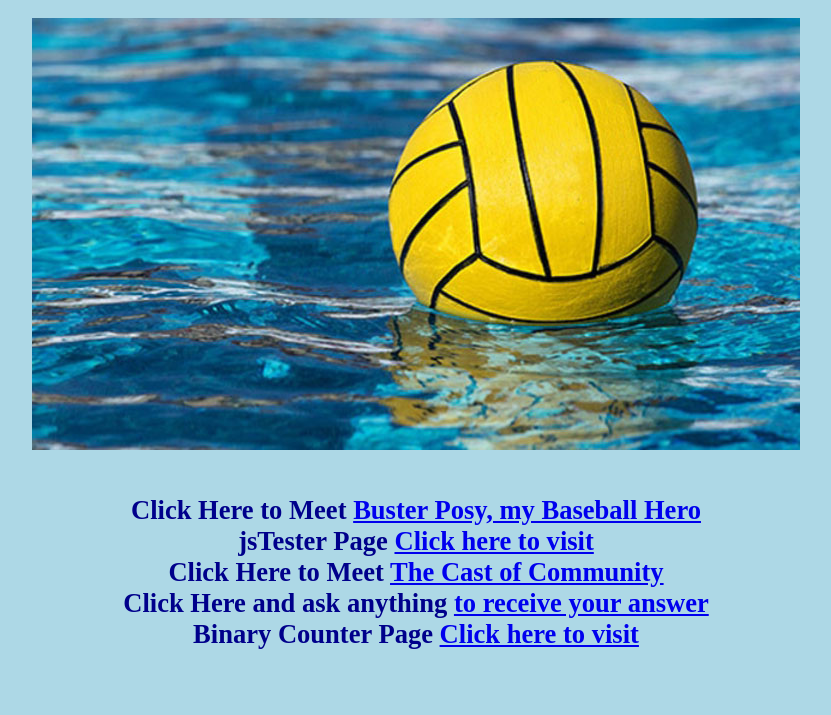
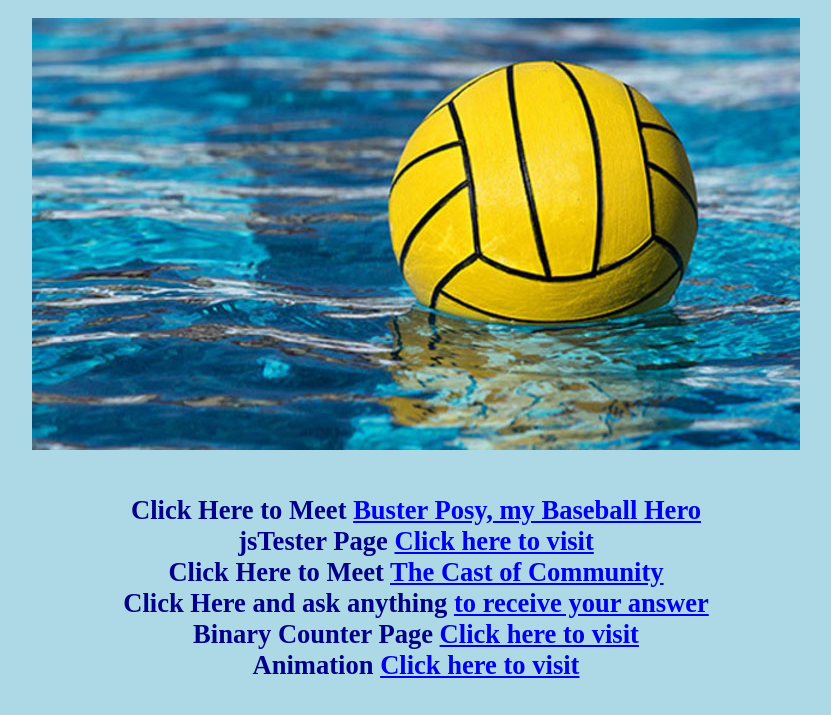
Before and after one commit to p3hohman24/myWebsite, a plain HTML site: page index.html in a window 1280 px wide. Shown: the part 48-763 px from the top of the page, without its empty margins (224-1055 px from the left). Drawn offline with Linux system fonts and the light colour scheme.

Commit message:
Update index.html

```diff
--- a/index.html
+++ b/index.html
@@ -26,6 +26,8 @@ Welcome to Harper's Website
   <br/>
    Binary Counter Page  <a href="binarycounter.html"> Click here to visit<a/>
    <br/>
+   Animation  <a href="Anim1.html"> Click here to visit<a/>
+   <br/>
 
 
 <h5/>
```
